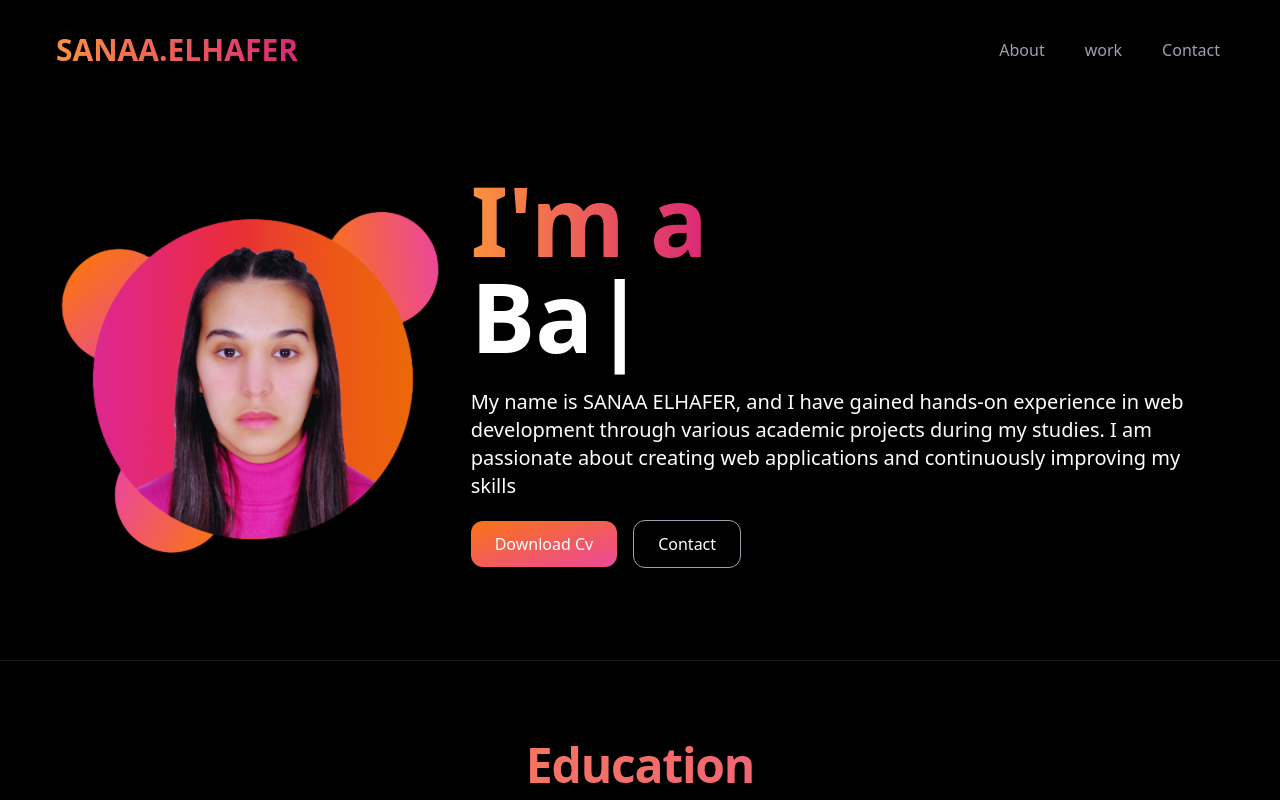
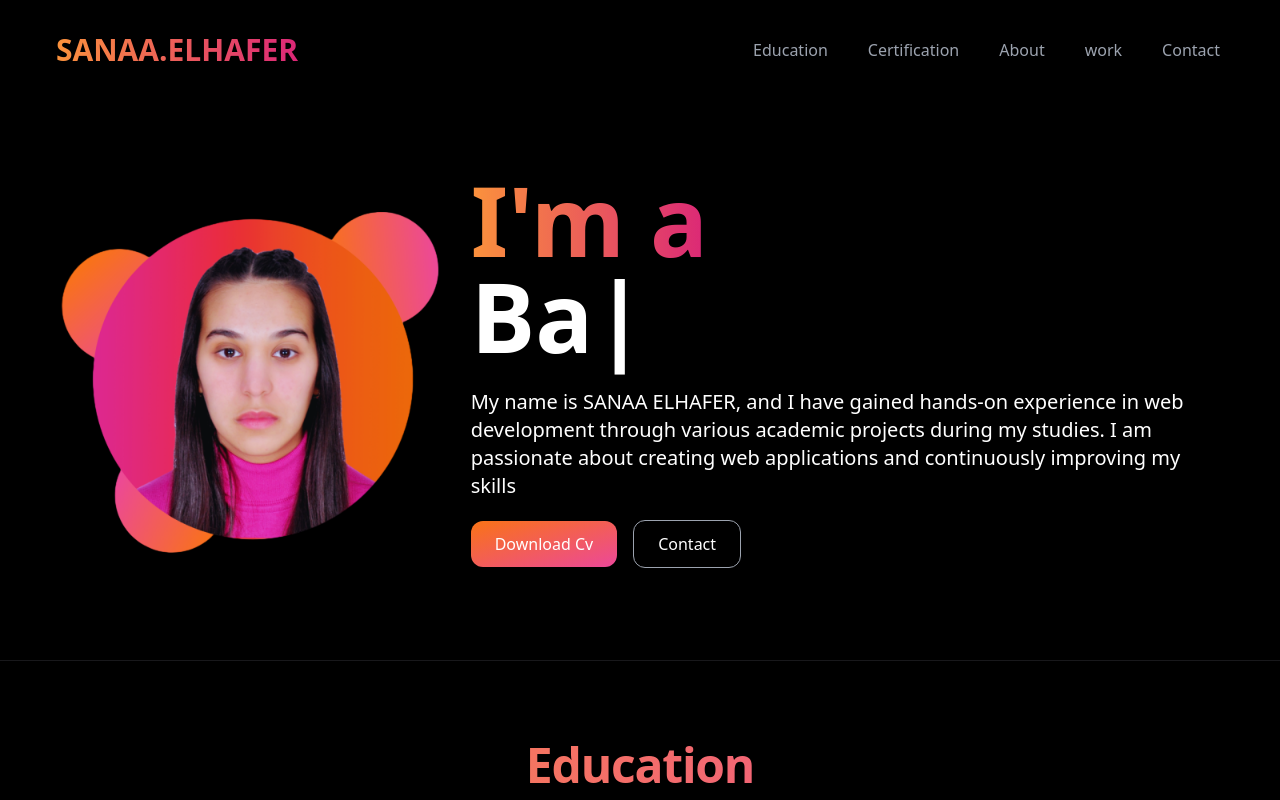
Before and after one commit to SanaaEl11/portfolio, a React (Create React App) app: page / in a window 1280 px wide. Shown: the top 800 px of the page. Built offline with nearby package versions, Linux system fonts and the light colour scheme.

Commit message:
Update portfolio

```diff
--- a/src/components/Navbar.jsx
+++ b/src/components/Navbar.jsx
@@ -12,6 +12,8 @@ export default function Navbar() {
 
             <h1 className='text-3xl font-bold primary-color ml-4'>SANAA.ELHAFER</h1>
                <ul className='hidden md:flex'>
+                 <li className='p-5'><a href='#education'>Education</a></li>
+                 <li className='p-5'><a href='#certification'>Certification</a></li>
                 <li className='p-5'><a href='#about'>About</a></li>
                 <li className='p-5'><a href='#work'>work</a></li>
                 <li className='p-5'><a href='#contact'>Contact</a></li>
```
